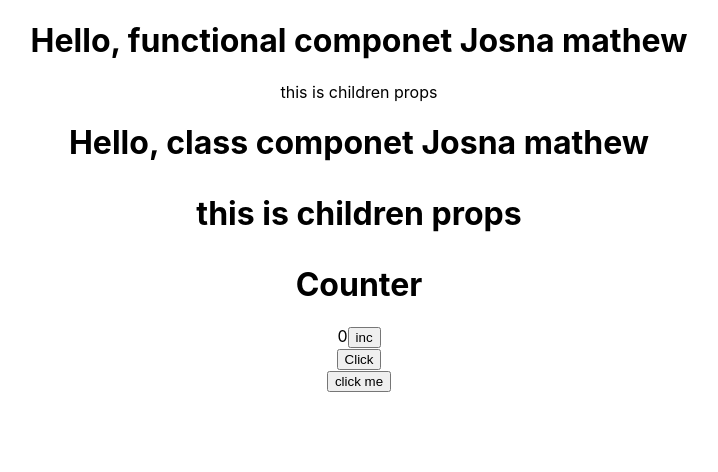
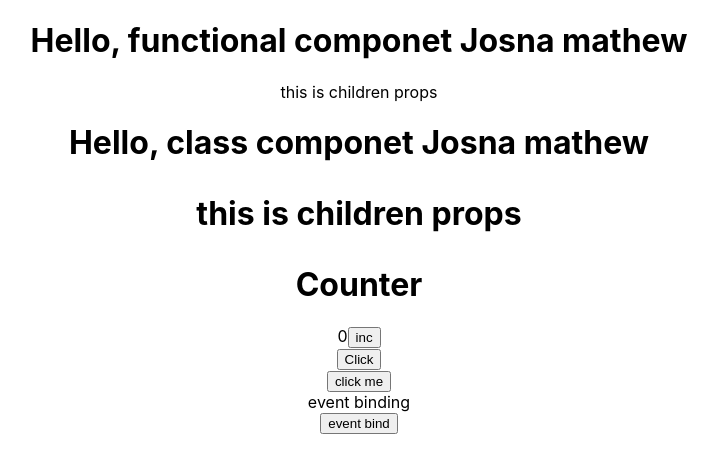
Before and after one commit to josnamathew03/react_tutorials, a React (Create React App) app in the folder hello-world/: page / in a window 1280 px wide. Shown: the top 472 px of the page, without its empty margins (281-999 px from the left). Built offline with nearby package versions, Linux system fonts and the light colour scheme.

Commit message:
feat: event binding

```diff
--- a/hello-world/src/App.js
+++ b/hello-world/src/App.js
@@ -7,6 +7,7 @@ import Message from './components/Message';
 import Counter from './components/Counter';
 import FunctionClick from './components/FunctionClick';
 import ClassClick from './components/ClassClick';
+import EventBind from './components/EventBind';
 
 function App() {
   return (
@@ -24,6 +25,7 @@ function App() {
    <Counter/>
     <FunctionClick></FunctionClick>
     <ClassClick></ClassClick>
+    <EventBind></EventBind>
 
     </div>
   );
--- a/hello-world/src/components/Counter.js
+++ b/hello-world/src/components/Counter.js
@@ -22,21 +22,21 @@ class Counter extends Component {
         console.log(this.state.value)
     }
 
-    incrementFive() {
-        this.increment()
-        this.increment()
-        this.increment()
-        this.increment()
-        this.increment()
+    // incrementFive() {
+    //     this.increment()
+    //     this.increment()
+    //     this.increment()
+    //     this.increment()
+    //     this.increment()
 
-    }
+    // }
 
     render() {
         return (
             <div>
                 <h1>Counter</h1>
                 <span>{this.state.value}</span>
-                <button onClick={() => this.incrementFive()}>inc</button>
+                <button onClick={() => this.increment()}>inc</button>
             </div>
         )
     }
--- /dev/null
+++ b/hello-world/src/components/EventBind.js
@@ -0,0 +1,35 @@
+import React, { Component } from 'react'
+
+export class EventBind extends Component {
+    constructor(props) {
+      super(props)
+
+      this.state = {
+         message:'event binding'
+      }
+    this.change = this.change.bind(this)
+
+    }
+    change(){
+        this.setState({
+            message:'done'
+    })
+    console.log(this)
+    }
+
+
+  render() {
+    return (
+      <div>
+        <div>{this.state.message}</div>
+        {/* <button onClick={this.change.bind(this)}>event bind</button> */}
+        {/* <button onClick={()=>this.change()}>event bind</button> */}
+        <button onClick={this.change}>event bind</button>
+
+
+      </div>
+    )
+  }
+}
+
+export default EventBind
```
Also changed, not shown: hello-world/src/components/ClassClick.js (line endings or trailing spaces), 1 other file (tests, documents, lock files or other folders).
